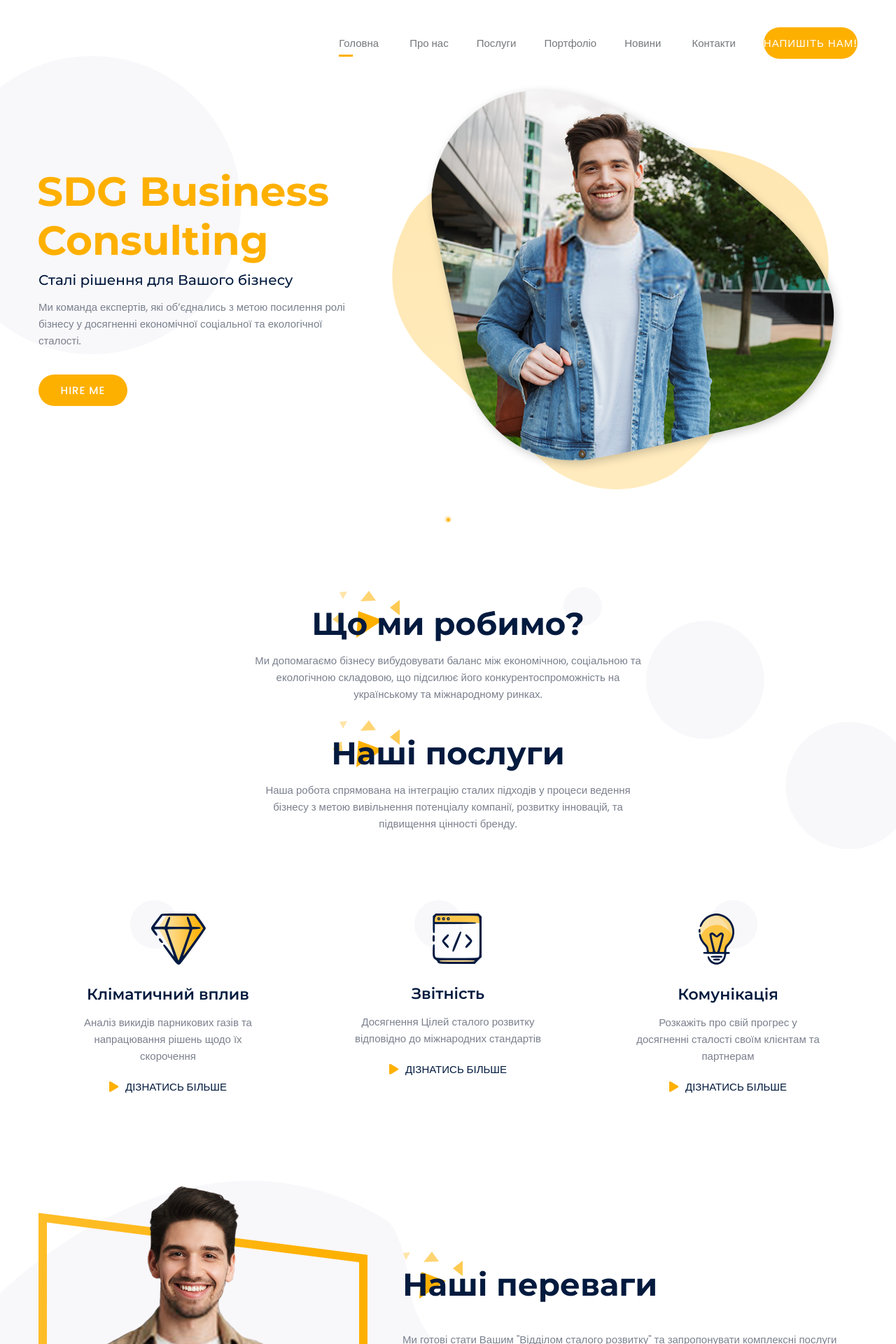
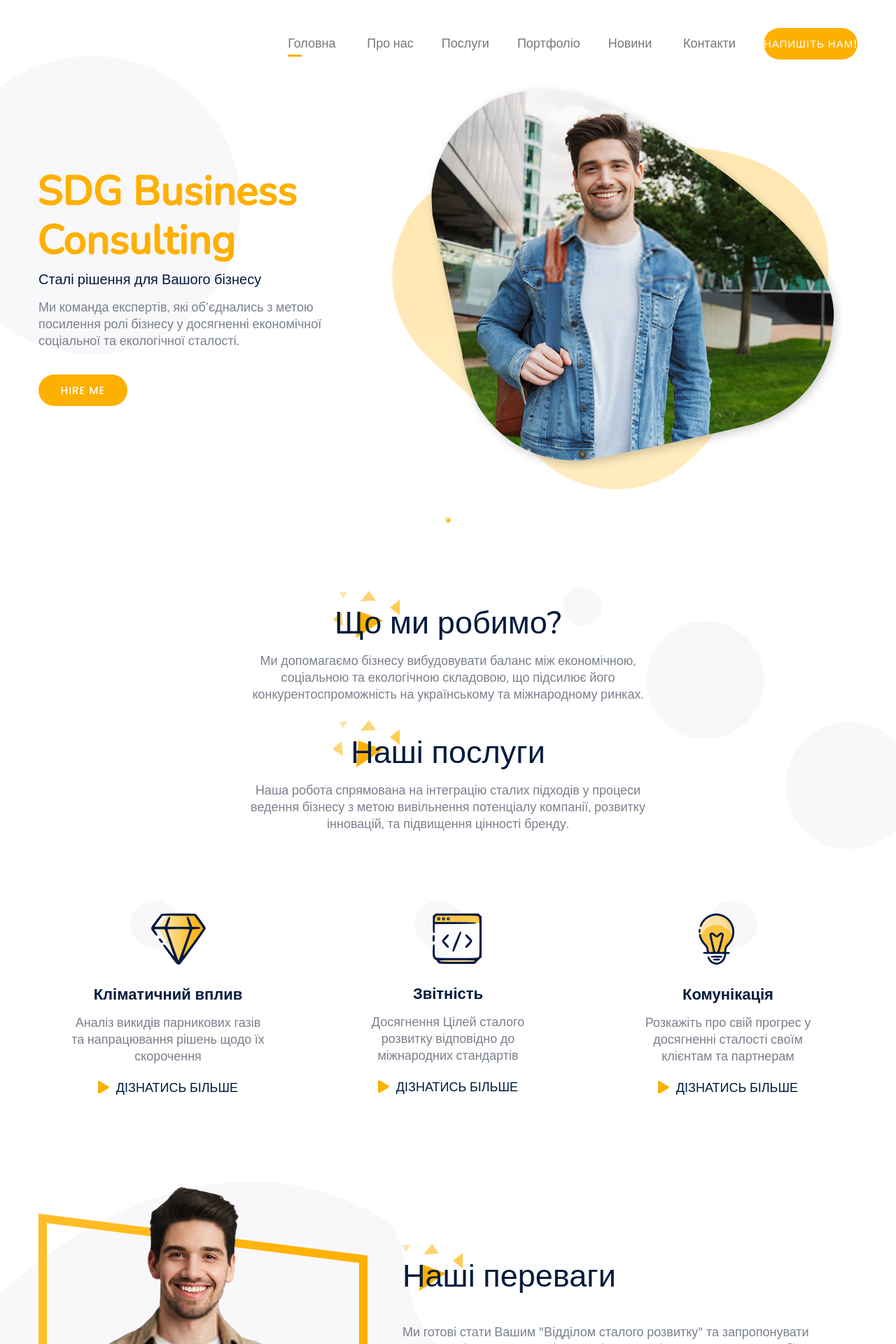
Before and after one commit to SDG-Business-Consulting/jekyll-site, a Jekyll site: the page built from index.html, in a window 1280 px wide. Shown: the top 1920 px of the page at 70% size. Built offline with Jekyll 4.4.1, drawn with Linux system fonts in a browser that asks for light colours; comment, search, counter and statistics services are not loaded.

Commit message:
Update font: From Montserrat & Poppins to Nunito

```diff
--- a/_layouts/default.html
+++ b/_layouts/default.html
@@ -24,6 +24,11 @@
 	    <link rel="stylesheet" href="{{relative_url}}/assets/css/animate.css">
 	    <!--style css-->
 	    <link rel="stylesheet" href="{{relative_url}}/assets/css/style.css">
+
+      <!-- Google fonts -->
+      <link rel="preconnect" href="https://fonts.googleapis.com">
+      <link rel="preconnect" href="https://fonts.gstatic.com" crossorigin>
+      <link href="https://fonts.googleapis.com/css2?family=Nunito:wght@300;500&display=swap" rel="stylesheet">
 	</head>
 	<body>
 		<!-- Preloader -->
--- a/_sass/custom.scss
+++ b/_sass/custom.scss
@@ -1,4 +1,15 @@
+body {
+  font-family: 'Nunito', 'Poppins', sans-serif;
+  font-size: 18px;
+  font-weight: 300;
+}
 
-body {
-	background-color: #fff;
+h1,
+h2,
+h3,
+h4,
+h5,
+h6 {
+  font-family: 'Nunito', 'Poppins', sans-serif;
+  font-weight: 500;
 }
```
Also changed, not shown: assets/css/style.scss (line endings or trailing spaces).
